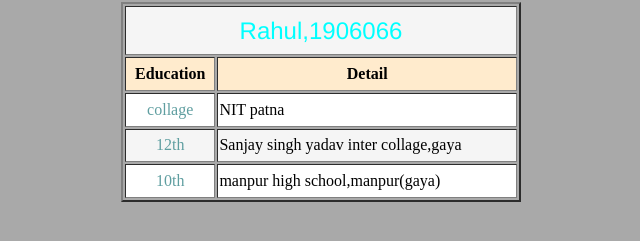
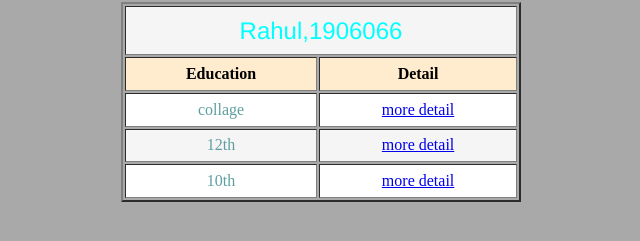
Before and after one commit to rahul13413/webdevelopment, a plain HTML site: page education/education.html in a window 1280 px wide. Shown: the part 105-346 px from the top of the page, without its empty margins (379-1019 px from the left). Drawn offline with Linux system fonts and the light colour scheme.

Commit message:
Update education.html

```diff
--- a/education/education.html
+++ b/education/education.html
@@ -49,6 +49,10 @@
         }
         .span1{
             background-color:white;
+            text-align: center;
+        }
+        .sp{
+            text-align: center;
         }
     </style>
 </head>
@@ -64,15 +68,15 @@
         </tr>
         <tr>
             <td id="collage"><span class="span">collage</span></td>
-            <td class="span1">NIT patna</td>
+            <td class="span1"><a href="collage.html" target="_blank">more detail</a></td>
         </tr>
         <tr class="ram">
             <td id="twelve"><span class="span">12th</span></td>
-            <td>Sanjay singh yadav inter collage,gaya</td>
+            <td class="sp"><a href="12.html" target="_blank">more detail</a></td>
         </tr>
         <tr>
             <td id="tenth"><span class="span">10th</span></td>
-            <td class="span1">manpur high school,manpur(gaya)</td>
+            <td class="span1"><a href="10.html" target="_blank">more detail</a></td>
         </tr>
     </table>
 
```
